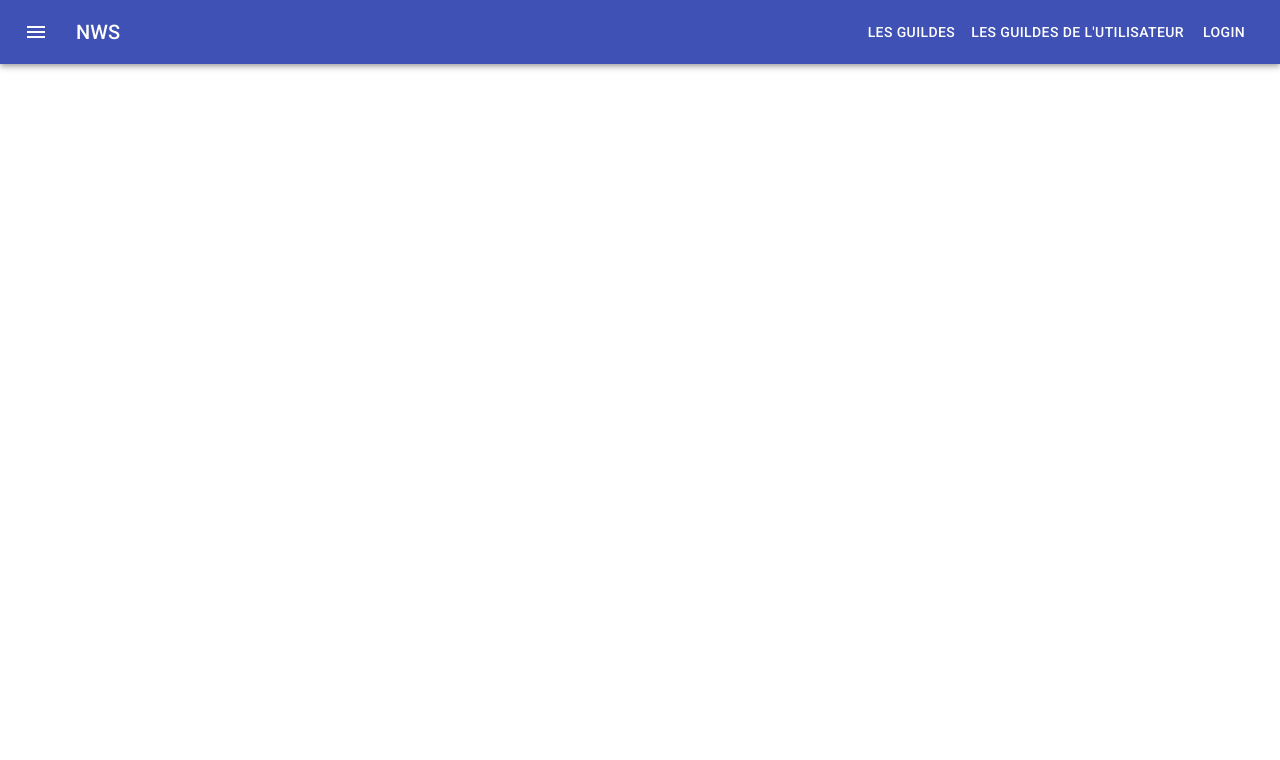
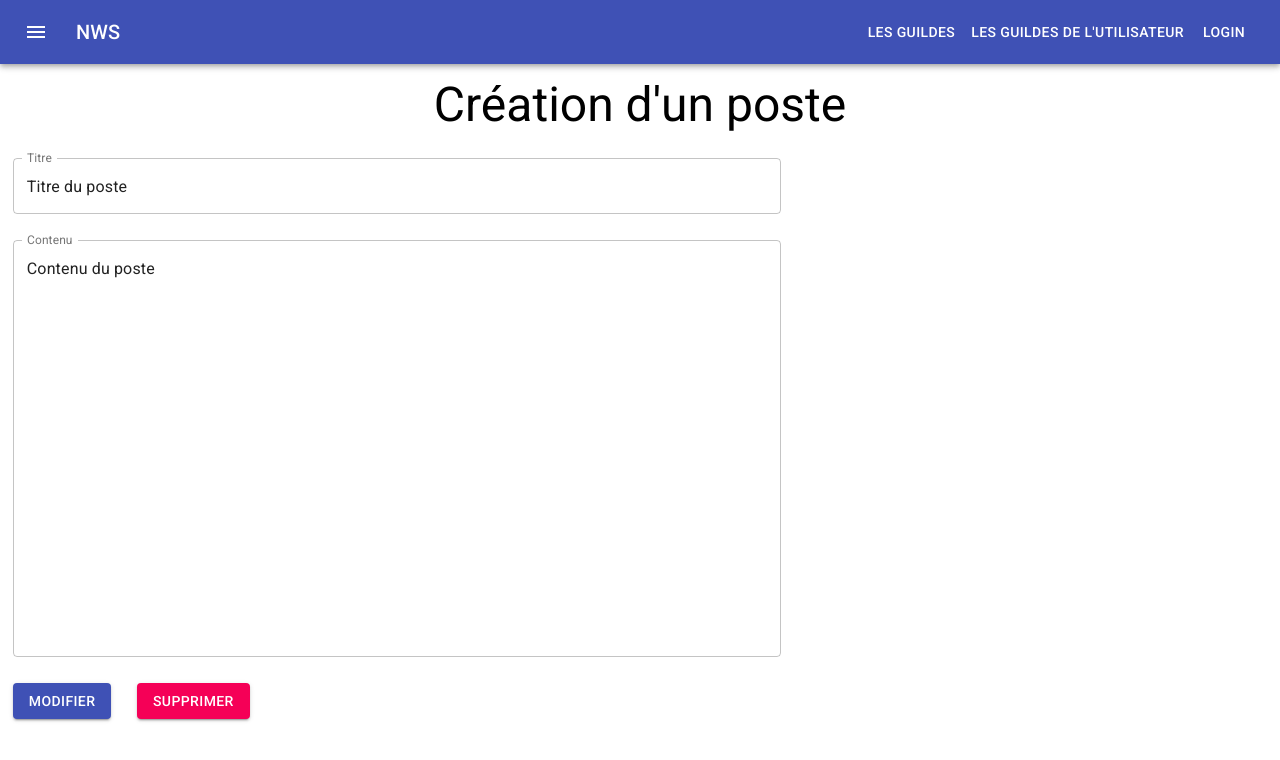
Before and after one commit to senkuu/NWS_SOCIAL_NETWORK_Frontend, a React (Create React App) app: page /modifierPoste in a window 1280 px wide. Shown: the top 760 px of the page. Built offline with nearby package versions, Linux system fonts and the light colour scheme.

Commit message:
page de création et modification de postes

```diff
--- a/src/App.tsx
+++ b/src/App.tsx
@@ -5,6 +5,8 @@ import React from "react";
 import {BrowserRouter as Router, Route} from "react-router-dom";
 // import pages
 import listGuilds from "./components/ListGuilds/ListGuilds";
+import CreatePosts from "./components/Posts/CreatePosts";
+import UpdatePosts from "./components/Posts/UpdatePosts";
 import Home from "./pages/Home";
 
 function App() {
@@ -15,6 +17,8 @@ function App() {
         <Route path="/listeDesGuildes" exact component={listGuilds}/>
         <Route path="/guild/:id" exact component={Guilds}/>
         <Route path="/user/:id/guilds/" exact component={UserGuilds}/>
+        <Route path="/creerPoste" exact component={CreatePosts}/>
+        <Route path="/modifierPoste" exact component={UpdatePosts}/>
       </Router>
     </div>
   );
--- /dev/null
+++ b/src/components/Posts/CreatePosts.tsx
@@ -0,0 +1,63 @@
+import React, { useState, useEffect } from "react";
+import Typography from "@material-ui/core/Typography";
+import TextField from "@material-ui/core/TextField";
+import Button from "@material-ui/core/Button";
+
+import { createStyles, makeStyles, Theme } from "@material-ui/core/styles";
+
+const useStyles = makeStyles((theme: Theme) =>
+  createStyles({
+    title: {
+      textAlign:"center",
+      margin: '1%',
+    },
+    titlePost: {
+      margin: '1%',
+      width: '60%',
+    },
+    content: {
+      margin: '1%',
+      width: '60%',
+    },
+    bouton: {
+      margin: '1%',
+    },
+  }),
+);
+
+function CreatePosts() {
+    const classes = useStyles();
+    useEffect(() => {
+
+    }, []);
+
+    return (
+      <React.Fragment>
+        <Typography variant="h3" className={classes.title} >Création d'un poste</Typography>
+
+        <TextField
+          id="outlined"
+          label="Titre"
+          defaultValue="Titre du poste"
+          variant="outlined"
+          className={classes.titlePost}
+        />
+        <br></br>
+        <TextField
+          id="outlined-multiline-static"
+          label="Contenu"
+          multiline
+          rows={20}
+          defaultValue="Contenu du poste"
+          variant="outlined"
+          className={classes.content}
+        />
+        <br></br>
+        <Button variant="contained" color="primary" className={classes.bouton}>
+          Publier
+        </Button>
+      </React.Fragment>
+    );
+}
+
+export default CreatePosts;
--- /dev/null
+++ b/src/components/Posts/UpdatePosts.tsx
@@ -0,0 +1,67 @@
+import React, { useState, useEffect } from "react";
+import Typography from "@material-ui/core/Typography";
+import TextField from "@material-ui/core/TextField";
+import Button from "@material-ui/core/Button";
+
+import { createStyles, makeStyles, Theme } from "@material-ui/core/styles";
+
+const useStyles = makeStyles((theme: Theme) =>
+  createStyles({
+    title: {
+      textAlign:"center",
+      margin: '1%',
+    },
+    titlePost: {
+      margin: '1%',
+      width: '60%',
+    },
+    content: {
+      margin: '1%',
+      width: '60%',
+    },
+    bouton: {
+      margin: '1%',
+    },
+  }),
+);
+
+function UpdatePosts() {
+    const classes = useStyles();
+    useEffect(() => {
+
+    }, []);
+
+    return (
+      <React.Fragment>
+        <Typography variant="h3" className={classes.title} >Création d'un poste</Typography>
+
+        <TextField
+          id="outlined"
+          label="Titre"
+          defaultValue="Titre du poste"
+          variant="outlined"
+          className={classes.titlePost}
+        />
+        <br></br>
+        <TextField
+          id="outlined-multiline-static"
+          label="Contenu"
+          multiline
+          rows={20}
+          defaultValue="Contenu du poste"
+          variant="outlined"
+          className={classes.content}
+        />
+        <br></br>
+        <Button variant="contained" color="primary" className={classes.bouton}>
+          Modifier
+        </Button>
+
+        <Button variant="contained" color="secondary" className={classes.bouton}>
+          Supprimer
+        </Button>
+      </React.Fragment>
+    );
+}
+
+export default UpdatePosts;
--- /dev/null
+++ b/src/services/Posts/fetchPosts.ts
@@ -0,0 +1,6 @@
+export default async function fetchUserGuilds(id: string) {
+    const response = await fetch("https://localhost:5001/api/posts/"+ id);
+    const responseJson = await response.json();
+
+    return await responseJson;
+  }
```
